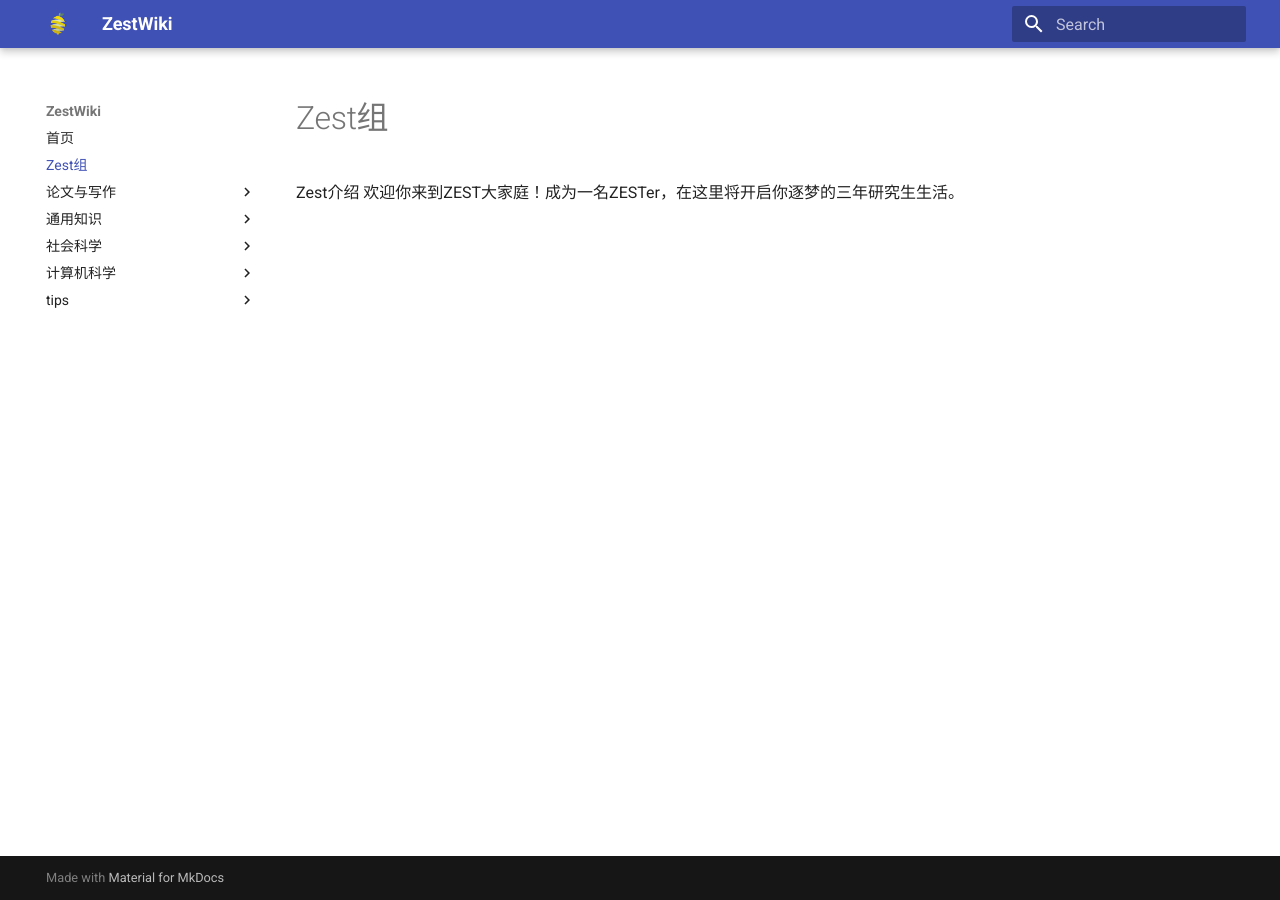
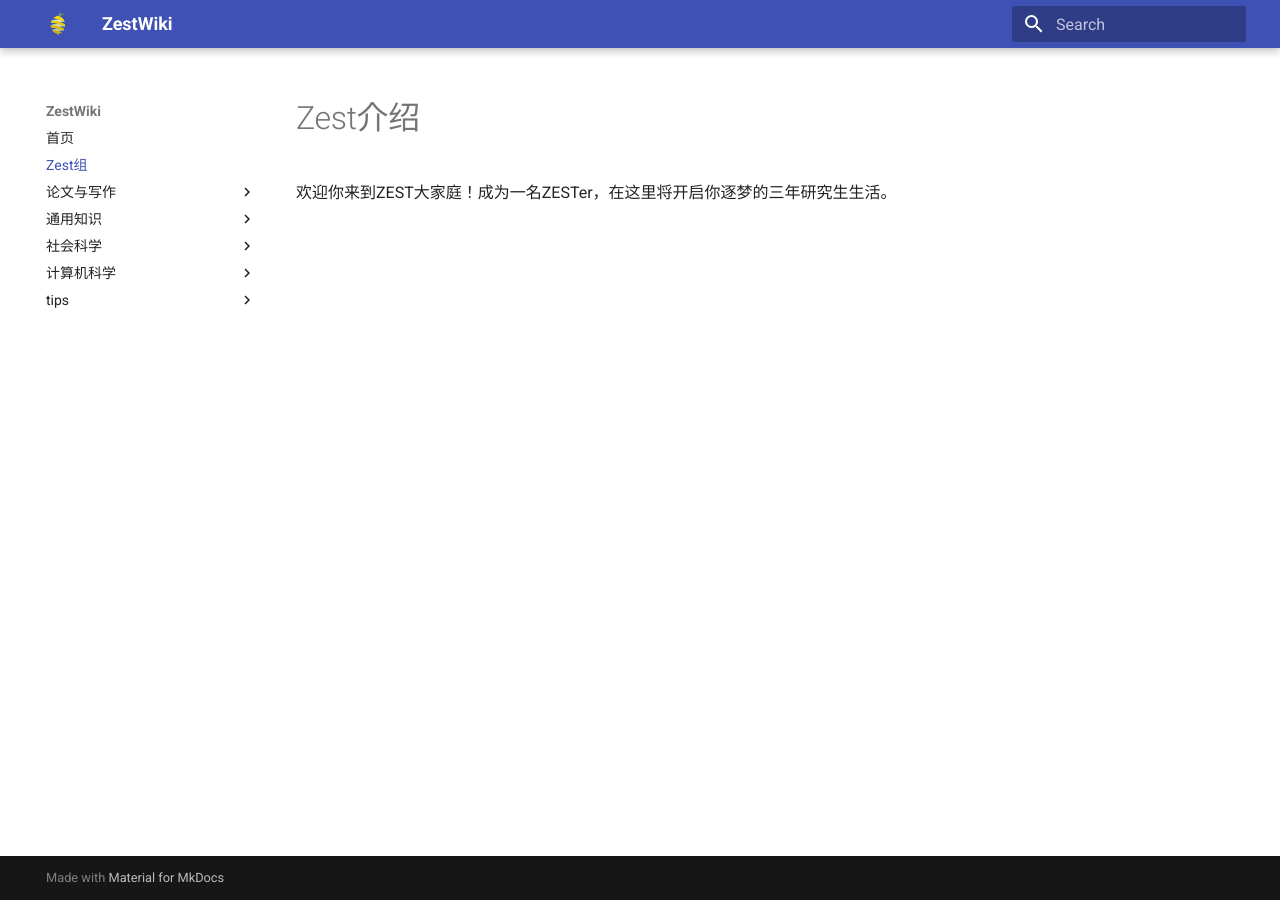
Before and after one commit to jtxdotpy/ZestWiki, an MkDocs documentation site: the page built from docs/general/introduction.md, in a window 1280 px wide. Built offline with MkDocs 1.6.1 and Material for MkDocs 9.7.7, drawn with Linux system fonts in a browser that asks for light colours.

Commit message:
Update introduction.md

```diff
--- a/docs/general/introduction.md
+++ b/docs/general/introduction.md
@@ -1,2 +1,2 @@
-Zest介绍
+# Zest介绍
 欢迎你来到ZEST大家庭！成为一名ZESTer，在这里将开启你逐梦的三年研究生生活。
```
